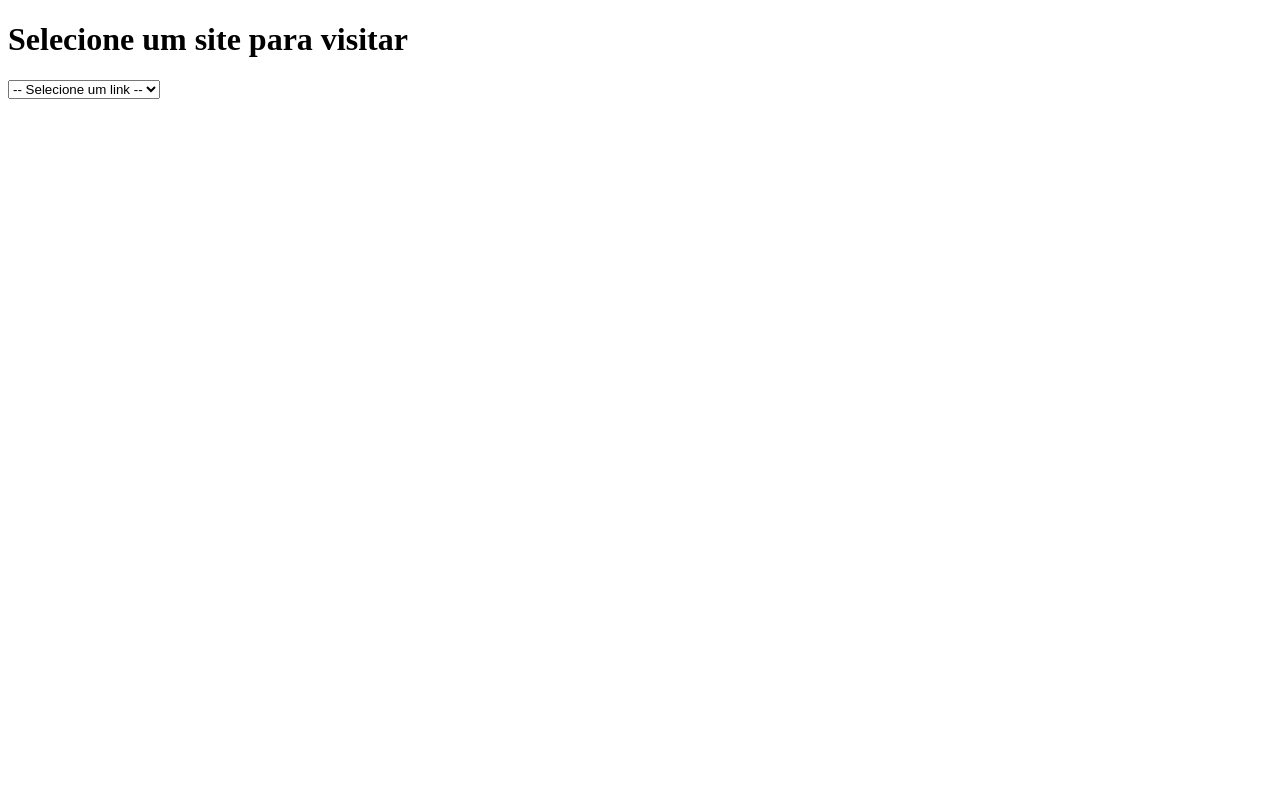
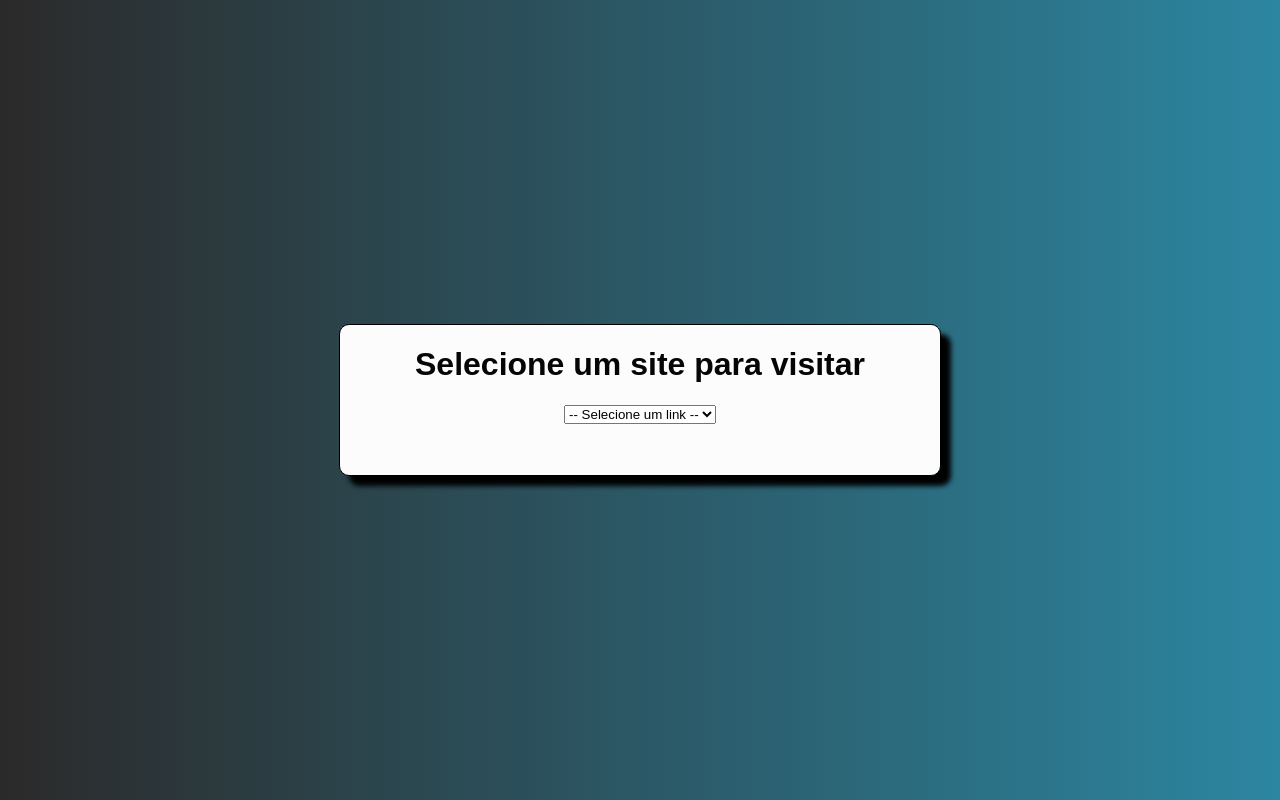
Before and after one commit to kaique12santos/Menu_de_selecao, a plain HTML site: page index.html in a window 1280 px wide. Drawn offline with Linux system fonts and the light colour scheme.

Commit message:
Add files via upload

```diff
--- a/index.html
+++ b/index.html
@@ -13,9 +13,11 @@
             }
         }
     </script>
+    <style>@import url(style.css);</style>
 </head>
 <body>
-    <h1>Selecione um site para visitar</h1>
+    <div>
+    <h1 id="h1">Selecione um site para visitar</h1>
         <select id="linkSelect" onchange="redirectToSite()">
             <option value="">-- Selecione um link --</option>
             <option value="https://kaique12santos.github.io/blog/">Blog</option>
@@ -23,5 +25,6 @@
             <option value="https://kaique12santos.github.io/Formulario_base/">Formulario</option>
             <option value="https://kaique12santos.github.io/perfil_social/">Perfil Profissional</option>
         </select>
+    </div>
 </body>
 </html>
--- /dev/null
+++ b/style.css
@@ -0,0 +1,23 @@
+body{
+    font-family: Arial;
+    align-items: center;
+    justify-content: center;
+    color: rgb(5, 5, 5);
+    background: linear-gradient(to right, #2b2a2a, #2c86a1);
+}
+div{
+    width: 600px;
+    height: 150px;
+    background-color: #fcfcfc;
+    position: absolute;
+    top: 50%;
+    left: 50%;
+    transform: translate(-50%, -50%);
+    border-radius: 10px;
+    display: flex;
+    flex-direction: column;
+    align-items: center;
+    justify-content: flex-start;
+    box-shadow: 10px 10px 5px rgba(0, 0, 0, 0.986);
+    border: 1px solid black;
+}
```
Lines whose indentation alone changed are shown as unchanged.
